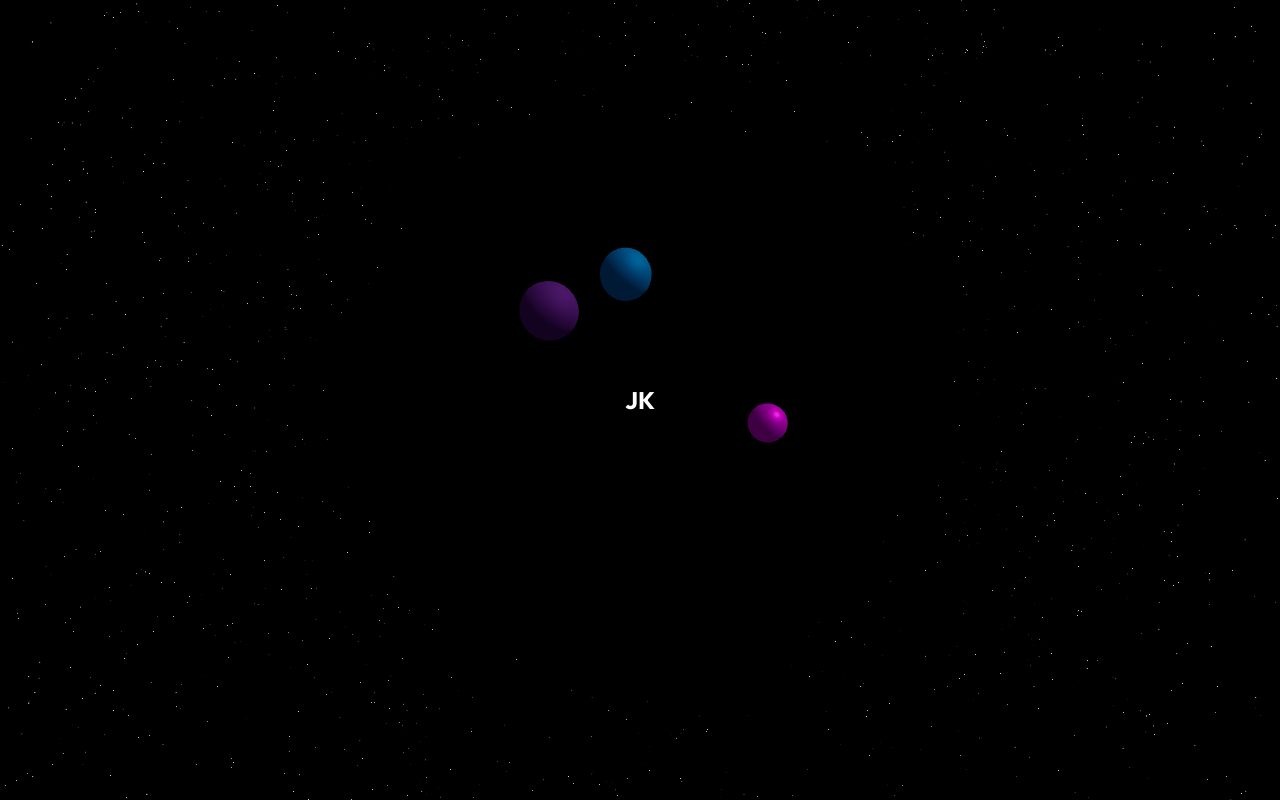
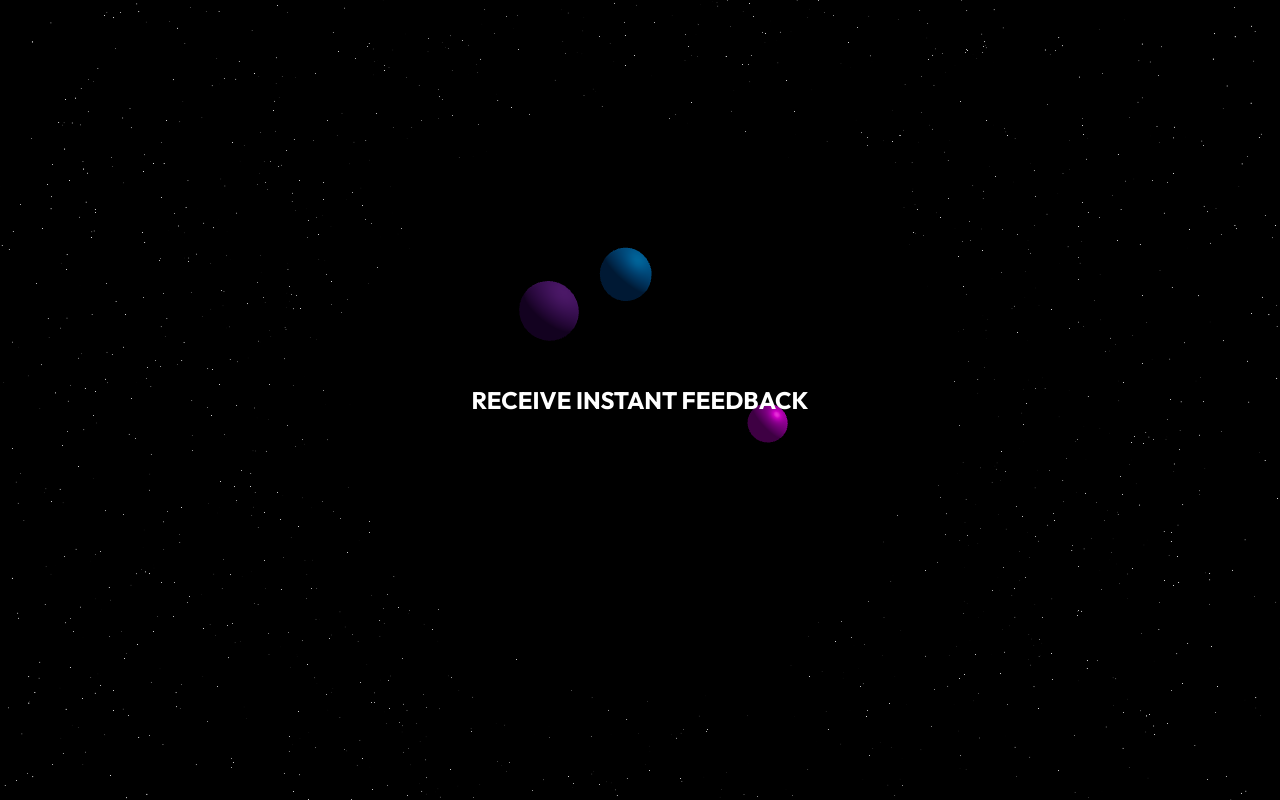
Before and after one commit to NelloreEswaraiahBharath/https-github.com-arvindrajut-AI-Interview-mocker-main, a Next.js app: page / in a window 1280 px wide. Shown: the part 518-1318 px from the top of the page. Built offline with nearby package versions, Linux system fonts and the light colour scheme; what tailwindcss-filters would draw is missing.

Commit message:
comments changed

```diff
--- a/app/dashboard/_components/ThreeCanvas.js
+++ b/app/dashboard/_components/ThreeCanvas.js
@@ -131,9 +131,9 @@ const AnimatedSpheres = () => {
 const FeatureText = () => {
   const [currentTextIndex, setCurrentTextIndex] = useState(0);
   const texts = [
-    "FROM SPACEMAN PRODUCTIONS",
-    "JK",
-    "I AM UNEMPLOYED. PLEASE HIRE",
+    "GIVE INSTANT INTERVIEW",
+    "RECEIVE INSTANT FEEDBACK",
+    "BOOTSTRAP YOUR INTERVIEW PREP!",
   ];
 
   useEffect(() => {
```
